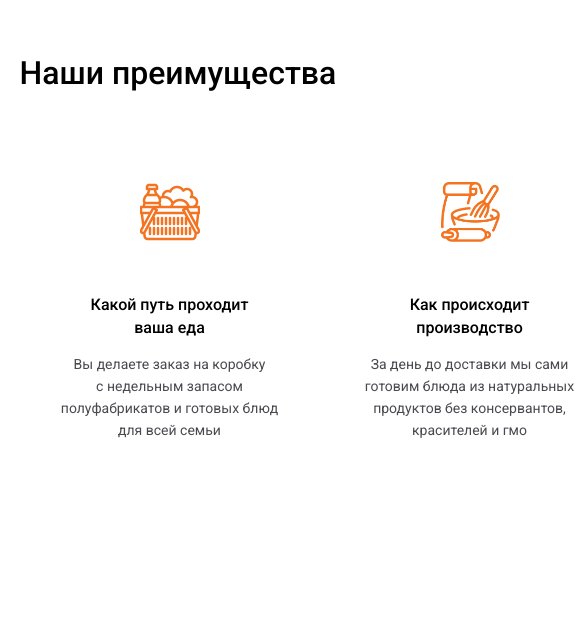
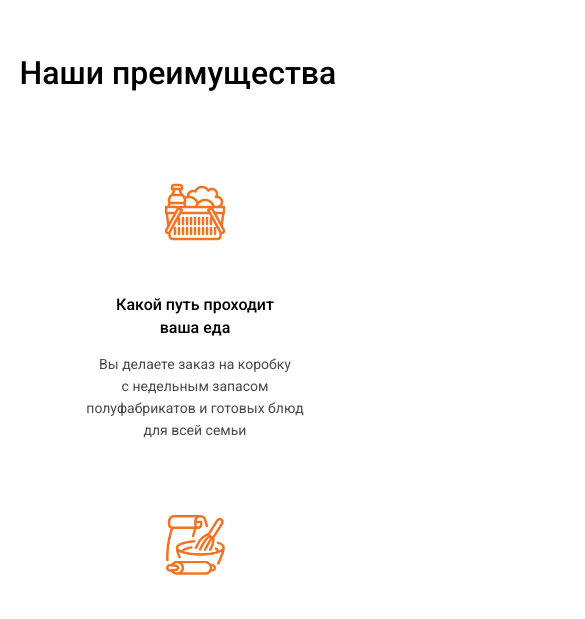
Before and after one commit to AnastasiyaMaryina/index-eda, a plain HTML site: page index.html in a window 390 px wide. Shown: the part 5240-5859 px from the top of the page, 585 px wide, since content can reach past the window. Drawn offline with nearby package versions, Linux system fonts and the light colour scheme.

Commit message:
Add files via upload

```diff
--- a/css/style.css
+++ b/css/style.css
@@ -410,7 +410,8 @@ body{
 }
 .advantages-content{
     display: flex;
-    width: 100%;
+    max-width: 100%;
+    flex-wrap: wrap; /*Перенос на другую строку*/
 
 }
 .advantages-card{
@@ -513,6 +514,9 @@ body{
     .promo{
       flex-wrap: wrap;
     }
+    .advantages-content{
+        justify-content: center;
+    }
 
 }
 @media (max-width: 576px){
```
